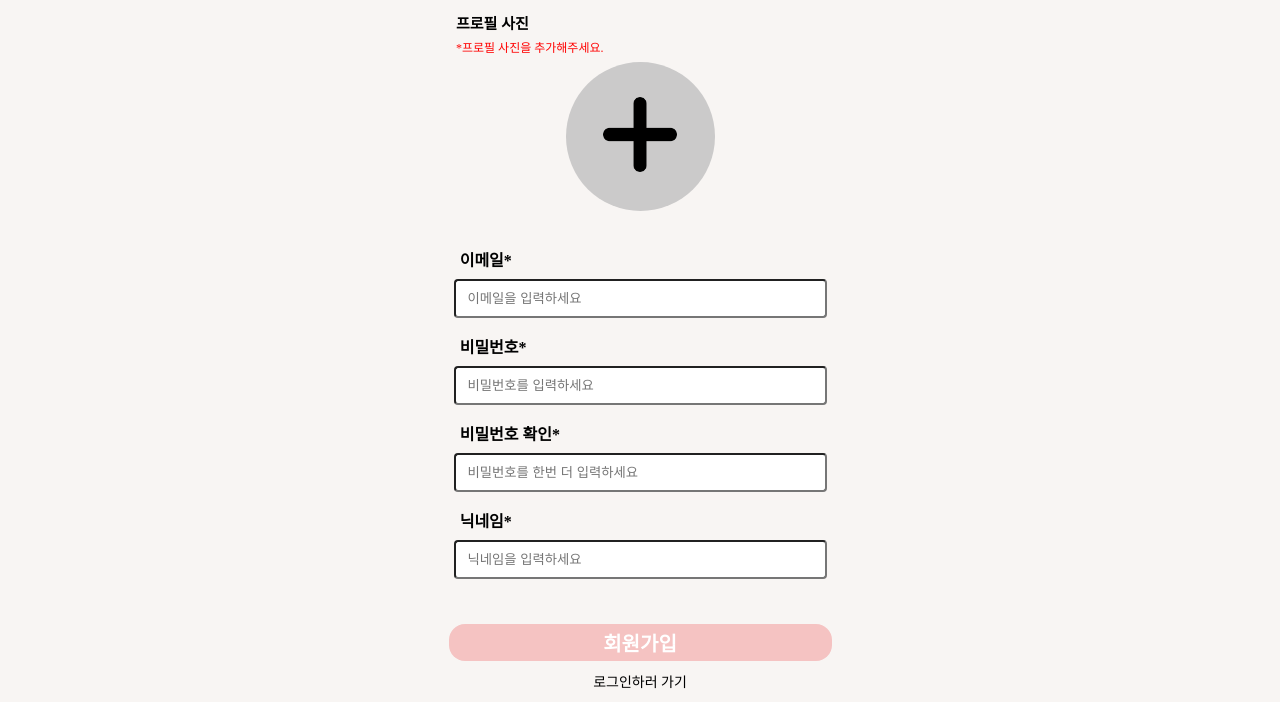
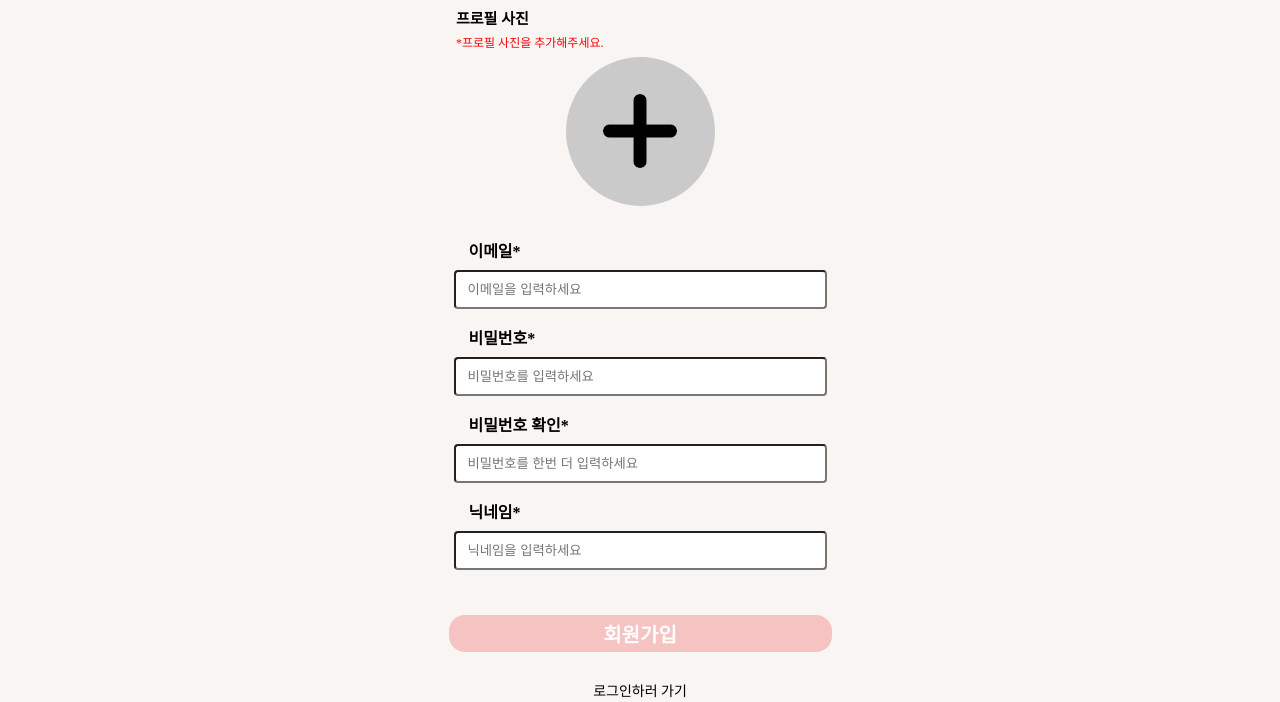
Before and after one commit to Dwisgolmog/community-fe-Vanilla, a website: page community/html/Signup.html in a window 1280 px wide. Shown: the part 202-904 px from the top of the page. Drawn offline with nearby package versions, Linux system fonts and the light colour scheme; files whose address does not match are found by name; a web font is replaced by a local one.

Commit message:
Fix: 사파리 브라우저에서 CSS 밀림 #20 해결

```diff
--- a/community/css/Login.css
+++ b/community/css/Login.css
@@ -4,17 +4,21 @@ body{
     margin: 0 auto;
     overflow-x: hidden;
 }
+
+
 .login-container {
-    width: 392px;
-    height: 221px;
     display: flex;
     align-items: center;
     justify-content: center;
 }
+
 form {
     display: flex;
     flex-direction: column;
     width: 100%;
+    display: -webkit-flex; /* 사파리 대응 */
+    -webkit-justify-content: center;
+    -webkit-align-items: center;
 }
 .form-group {
     align-content: space-between;
--- a/community/css/Singup.css
+++ b/community/css/Singup.css
@@ -4,12 +4,17 @@
     text-decoration: none;
     padding-right: 50px;
 }
+.main-container{
+    width: 100%;
+    height: 100%;
+    display: flex;
+    flex-direction: column;
+    align-items: center;
+    justify-content: center;
+}
 .login-container{
     width: 392px;
     height: 406px;
-    display: flex;
-    align-items: center;
-    justify-content: center;
 }
 .profile{
     width: 400px;
@@ -17,6 +22,7 @@
     display: flex;
     flex-direction: column;
     align-items: center;
+    justify-content: center;
 }
 .profile-text{
     width: 100%;
@@ -28,13 +34,16 @@
     background-color: rgb(203, 202, 202);
     width: 149px;
     height: 149px;
-    align-content: center;
+    display: flex;
+    justify-content: center;
+    align-items: center;
     border-radius: 50%;
 }
 .upload img{
     width: 50%;
     height: 50%;
     border-radius: 50%;
+    object-fit: cover;
 }
 button{
     transition: transform 0.1s, background-color 0.1s;
--- a/community/html/Signup.html
+++ b/community/html/Signup.html
@@ -19,7 +19,7 @@
             £ 야옹이 광장 ¢</h1>
     </div>
 
-    <div style="width: 100%; height: 100%; align-content: center; justify-items: center;">
+    <div class="main-container">
         <h2 style="font-size: 32px; font-weight: 700;">회원가입</h2>
         <div class="profile">
             <div class="profile-text">
```
